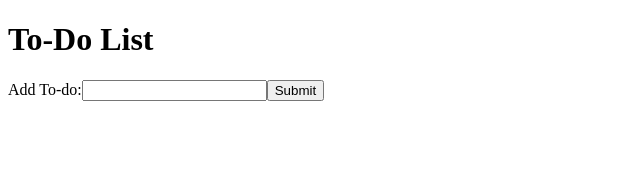
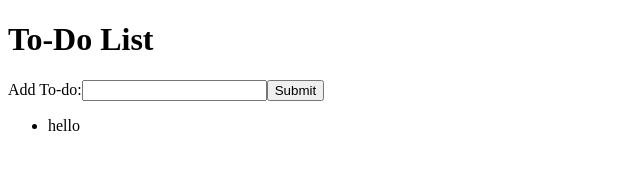
Before and after one commit to ga-wdi-exercises/todo-app-react, a React (Create React App) app: page / in a window 1280 px wide. Shown: the top 185 px of the page, without its empty margins (0-640 px from the left). Built offline with nearby package versions, Linux system fonts and the light colour scheme; the HTML template or start-up script is replaced by a standard one.

Commit message:
List items

```diff
--- a/src/NewtodoContainer.js
+++ b/src/NewtodoContainer.js
@@ -6,7 +6,7 @@ class NewtodoContainer extends Component {
     super(props)
     this.state = {
       newtodo: '',
-      items: []
+      items: ["hello"]
     }
 
   }
@@ -19,20 +19,26 @@ class NewtodoContainer extends Component {
 
   handleSubmit(e){
     e.preventDefault(e)
-    console.log(this.state.newtodo)
-
-    // call this.setState and add the newTodo  to this.state.items
+    let todos = this.state.items.concat(this.state.newtodo)
+    this.setState({
+      items: todos
+    })
   }
 //
   render(){
+    let todos = this.state.items.map((todo, i) => {
+      return <li key={i}> {todo}</li>
+    })
     return(
-      <NewToDo
-        newtodo={this.state.newtodo}
-        onhandleSubmit={e => this.handleSubmit(e)}
-        onhandlenewtodo={e => this.handlenewtodo(e)}
-        />
+      <div>
+        <NewToDo
+          newtodo={this.state.newtodo}
+          onhandleSubmit={e => this.handleSubmit(e)}
+          onhandlenewtodo={e => this.handlenewtodo(e)}
+          />
+          <ul>{todos}</ul>
 
-
+        </div>
     )
   }
 }
```
Also changed, not shown: src/App.js (+3 -5 lines), src/NewToDo.js (+0 -22 lines).
